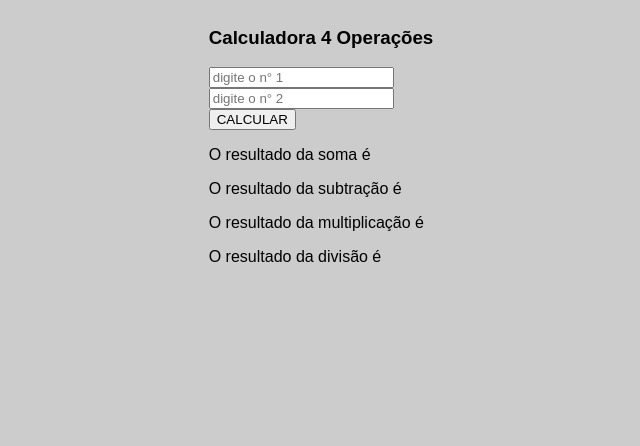
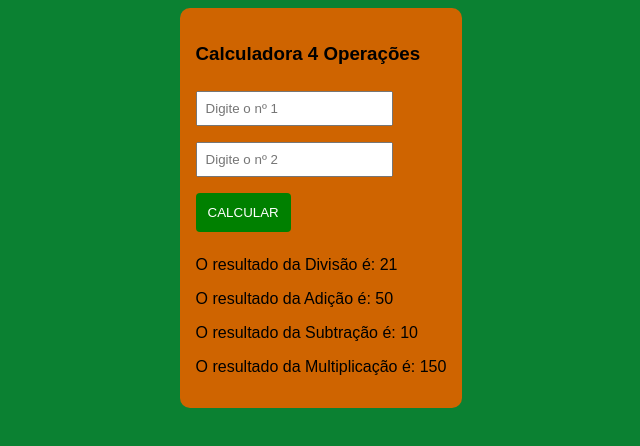
Before and after one commit to Caioh-12/2dsc_leoncio, a plain HTML site: page index.html in a window 1280 px wide. Shown: the whole page, without its empty margins (327-967 px from the left). Drawn offline with Linux system fonts and the light colour scheme.

Commit message:
iniciado o codigo javascript

```diff
--- a/calculadora/css/estilo.css
+++ b/calculadora/css/estilo.css
@@ -2,9 +2,27 @@
     font-family: arial;
 }
 
-body{
+body {
     width: 100%;
     display: flex;
     justify-content: center;
-    background-color: #ccc;
+    background-color: #0b8132;
 }
+.app {
+    background-color: #cf6400;
+    padding: 16px;
+    border-radius: 10px;
+}
+input {
+    margin: 8px 0;
+    padding: 8px;
+    outline: none;
+}
+#btn-calcular {
+    background-color: green;
+    color: #fff;
+    padding: 12px;
+    border: none;
+    cursor: pointer;
+    border-radius: 4px;
+}
--- /dev/null
+++ b/calculadora/js/script.js
@@ -0,0 +1,24 @@
+// faz referencia aos elementos do dom
+const numero1 = document.querySelector('#numero1')
+
+const numero2 = document.querySelector('#numero2')
+
+const btncalcular = document.querySelector('#btn-calcular')
+
+const resultado = document.querySelector('.resultado')
+
+const divisao = document.querySelector('.divisao')
+
+const adicao = document.querySelector('.adicao')
+
+const subtracao = document.querySelector('.subtracao')
+
+const multiplicacao = document.querySelector('.multiplicacao')
+
+
+
+
+// cria a função calcular
+
+
+// adiciona escutar de eventos
--- a/index.html
+++ b/index.html
@@ -4,26 +4,25 @@
     <meta charset="UTF-8">
     <meta name="viewport" content="width=device-width, initial-scale=1.0">
     <link rel="stylesheet" href="./calculadora/css/estilo.css">
+
     <title>Document</title>
 </head>
 <body>
     <div class="app">
         <h3>Calculadora 4 Operações</h3>
         <form class="formulario">
-            <input type="number" id="numero1" placeholder="digite o n° 1"> <br>
-            <input type="number" id="numero2" placeholder="digite o n° 2"> <br>
-            <input type="submit" value="CALCULAR">
-
+            <input type="number" id="numero1" placeholder="Digite o nº 1"><br>
+            <input type="number" id="numero2" placeholder="Digite o nº 2"><br>
+            <input type="submit" id="btn-calcular" value="CALCULAR">
         </form>
-<!--aqui começa a exibição-->
-        <div class="resultado">
-            <p class="soma">O resultado da soma é</p>
-            <p class="subtração">O resultado da subtração é</p>
-            <p class="multiplicação">O resultado da multiplicação é</p>
-            <p class="divisão">O resultado da divisão é</p>
-
-
-        </div>
+        <!-- INICIO DA EXIBIÇÃO -->
+         <div class="resultado">
+            <p class="divisao">O resultado da Divisão é: 21</p>
+            <p class="adicao">O resultado da Adição é: 50</p>
+            <p class="subtracao">O resultado da Subtração é: 10</p>
+            <p class="multiplicacao">O resultado da Multiplicação é: 150</p>
+         </div>
     </div>
+    <script src="./calculadora/js/script.js"></script>
 </body>
 </html>
```
